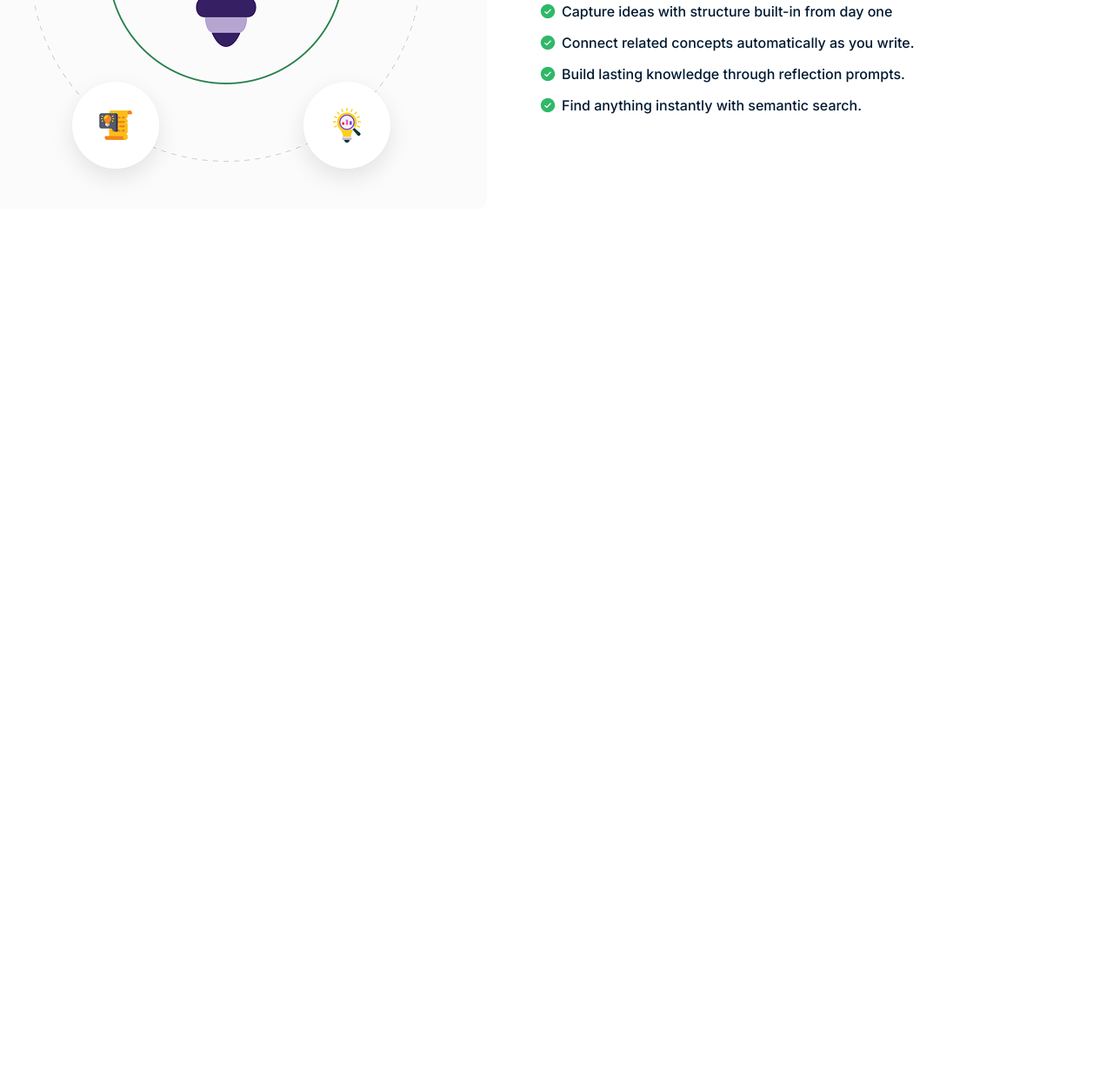
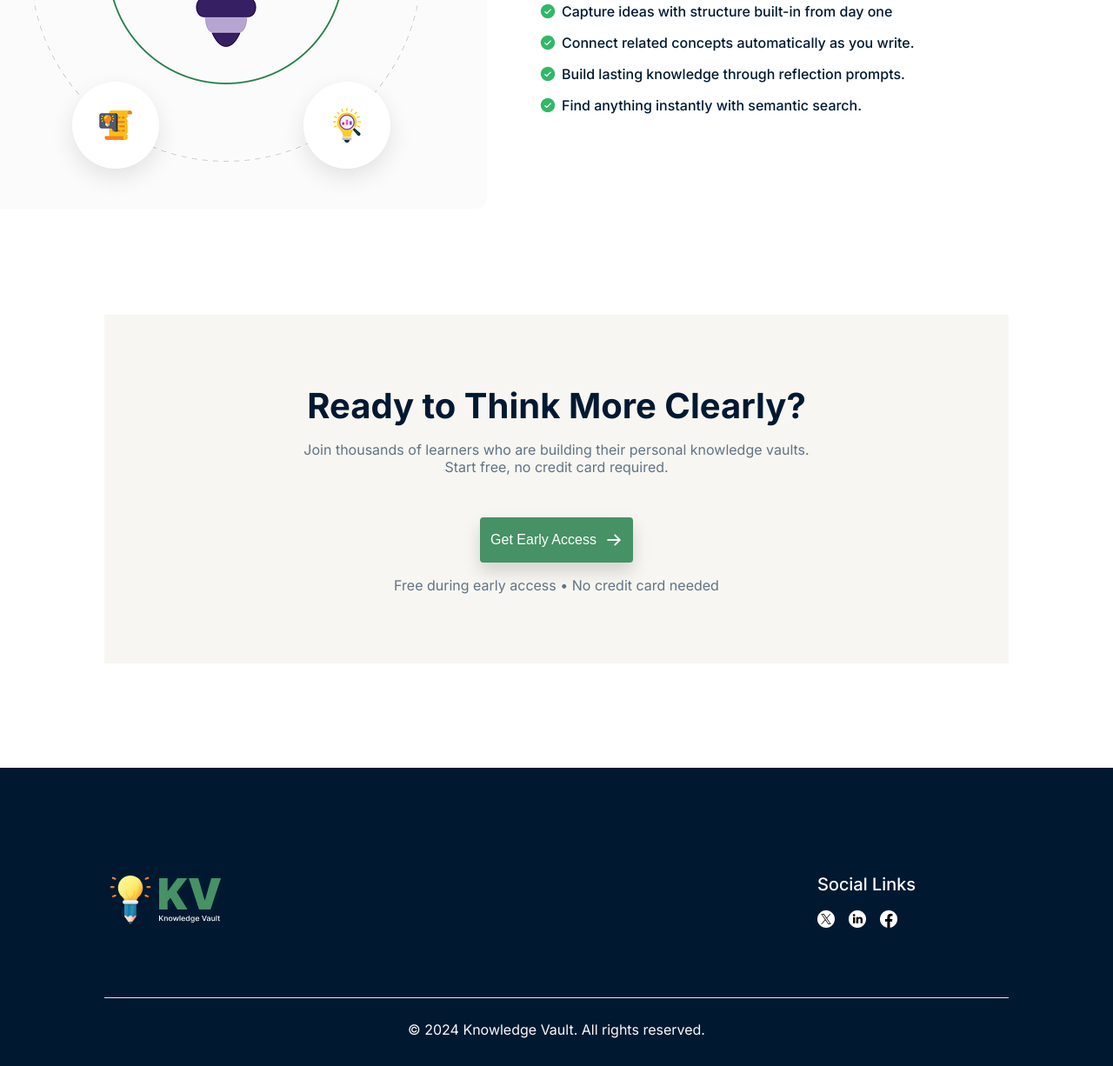
Before and after one commit to ShafkatSharif/PH_Assignment1, a plain HTML site: page index.html in a window 1280 px wide. Shown: the part 1817-3043 px from the top of the page at 87% size. Before the commit the page ends 2177 px from the top, so only its background shows below. Drawn offline with Linux system fonts and the light colour scheme.

Commit message:
Footer done

```diff
--- a/index.html
+++ b/index.html
@@ -66,7 +66,7 @@
         </div>
         <div class="cards">
             <div class="card">
-                <img src="assets/vector.png" alt="Vector Image" class="card-image">
+                <img src="assets/Vector.png" alt="Vector Image" class="card-image">
                 <h3>Scattered notes</h3>
                 <p>Your ideas live in 10 different apps, none of them connected.</p>
             </div>
@@ -82,7 +82,7 @@
                 <p>Insights stay isolated, never building into bigger understanding.</p>
             </div>
             <div class="card">
-                <img src="assets/info.png" alt="Vector Image" class="card-image">
+                <img src="assets/Info.png" alt="Vector Image" class="card-image">
                 <h3>Forgetting what
                     you learned</h3>
                 <p>Knowledge fades because there's no system to retain it.</p>
@@ -129,6 +129,34 @@
             </div>
         </div>
     </section>
+
+    <section id="challenge">
+        <div class="challenge-container">
+            <div class="h1-para">
+                <h1>Ready to Think More Clearly?</h1>
+                <p>Join thousands of learners who are building their personal knowledge vaults.<br>Start free, no credit
+                    card required.</p>
+            </div>
+            <div class="challenge-button">
+                <button class="btn5">Get Early Access <img src="assets/ArrowRight.png" alt="Right Arrow"
+                        style="width: 20px; height: 20px;"></button>
+                <p>Free during early access • No credit card needed</p>
+            </div>
+    </section>
+
+    <footer id="logo-and-tademark">
+        <div class="footer-container">
+
+            <img src="assets/logo-footer.png" alt="Logo Knowledge Vault" class="imgone">
+            <img src="assets/social.png" alt="" class="imgtwo">
+        </div>
+
+        <div class="trademark">
+
+            <p>© 2024 Knowledge Vault. All rights reserved.</p>
+        </div>
+        </div>
+    </footer>
 </body>
 
 </html>
--- a/style.css
+++ b/style.css
@@ -289,12 +289,11 @@
     height: 600px;
     /* border: 1px solid blue; */
     margin-right: 60px;
-    flex-shrink: 0;
+
 }
 
 .solution-container .head-and-para {
     width: 700px;
-    flex-shrink: 0;
     /* border: 1px solid blue; */
 }
 
@@ -339,3 +338,102 @@
 .checklist-item img {
     margin-right: 6px;
 }
+
+
+#challenge {
+    max-width: 1600px;
+    margin: 0 auto;
+    padding: 2px 120px 120px 120px;
+    /* border: red solid 1px; */
+}
+
+.challenge-container {
+    max-width: 1360px;
+    margin: 0 auto;
+    display: flex;
+    flex-direction: column;
+    align-items: center;
+    text-align: center;
+    gap: 48px;
+    padding: 80px 0px;
+    background-color: #F7F6F2;
+}
+
+.challenge-container h1 {
+    font-size: 40px;
+    font-weight: 700;
+    color: #001931;
+    margin-bottom: 16px;
+}
+
+.challenge-container p {
+    font-size: 16px;
+    font-weight: 400;
+
+    color: #627382;
+
+}
+
+.btn5 {
+    padding: 16px 12px;
+    max-width: 194px;
+    background-color: #469165;
+    border-radius: 4px;
+    color: white;
+    font-size: 16px;
+    cursor: pointer;
+    font-weight: 500;
+    border: none;
+    display: inline-flex;
+    align-items: center;
+    gap: 10px;
+    box-shadow: 0px 10px 20px 0px rgba(0, 0, 0, 0.15);
+    margin-bottom: 16px;
+}
+
+
+.btn5:hover {
+    background: linear-gradient(#28a75e 0%, #1f5139 100%);
+}
+
+#logo-and-tademark {
+    max-width: 1600px;
+    margin: 0 auto;
+    padding: 120px 120px 30px 120px;
+    background-color: #001931;
+    /* border: red solid 1px; */
+}
+
+#logo-and-tademark .footer-container {
+    max-width: 1360px;
+    margin: 0 auto;
+    display: flex;
+    justify-content: space-between;
+    align-items: center;
+    /* border: red solid 1px; */
+    cursor: pointer;
+    margin-bottom: 80px;
+}
+
+.footer-container .footer-logo {
+    display: flex;
+    flex-wrap: wrap;
+    justify-content: space-between;
+
+}
+
+
+
+.trademark {
+    text-align: center;
+    border-top: 1px solid #E5E7EB;
+    padding-top: 24px;
+    margin-top: 24px;
+    max-width: 1360px;
+}
+
+.trademark p {
+    font-size: 16px;
+    color: #FAFAFA;
+    line-height: 24px;
+}
```
Also changed, not shown: assets/social.png (added).
